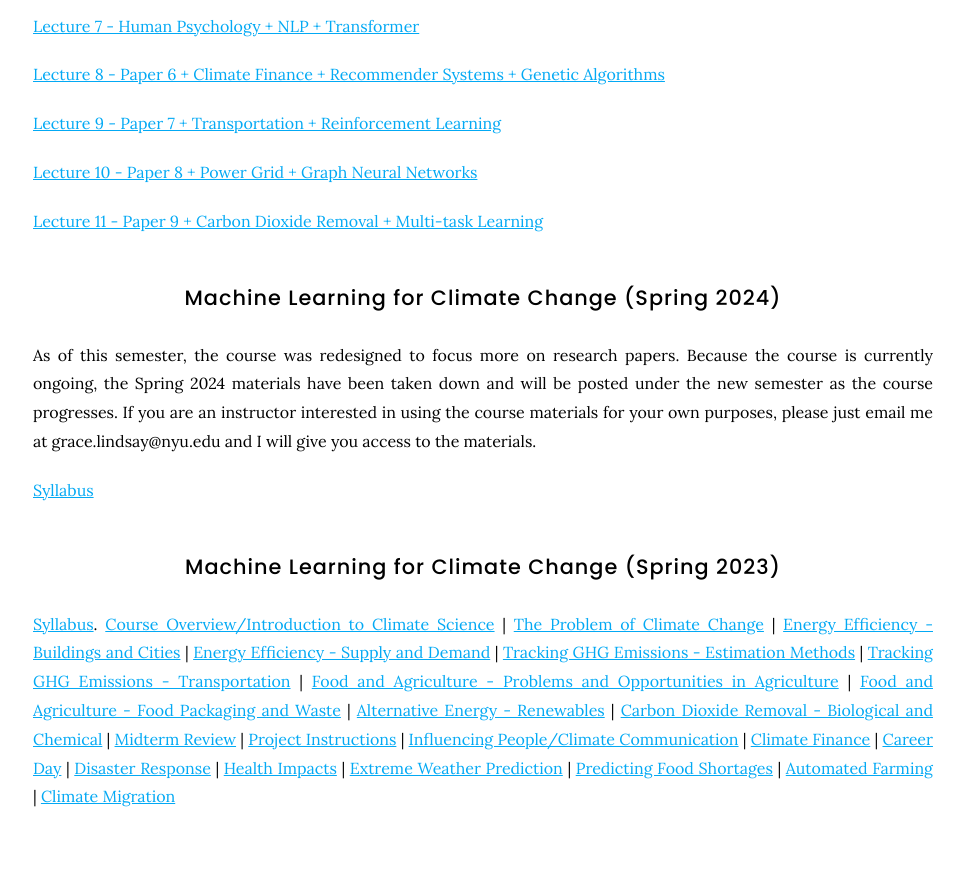
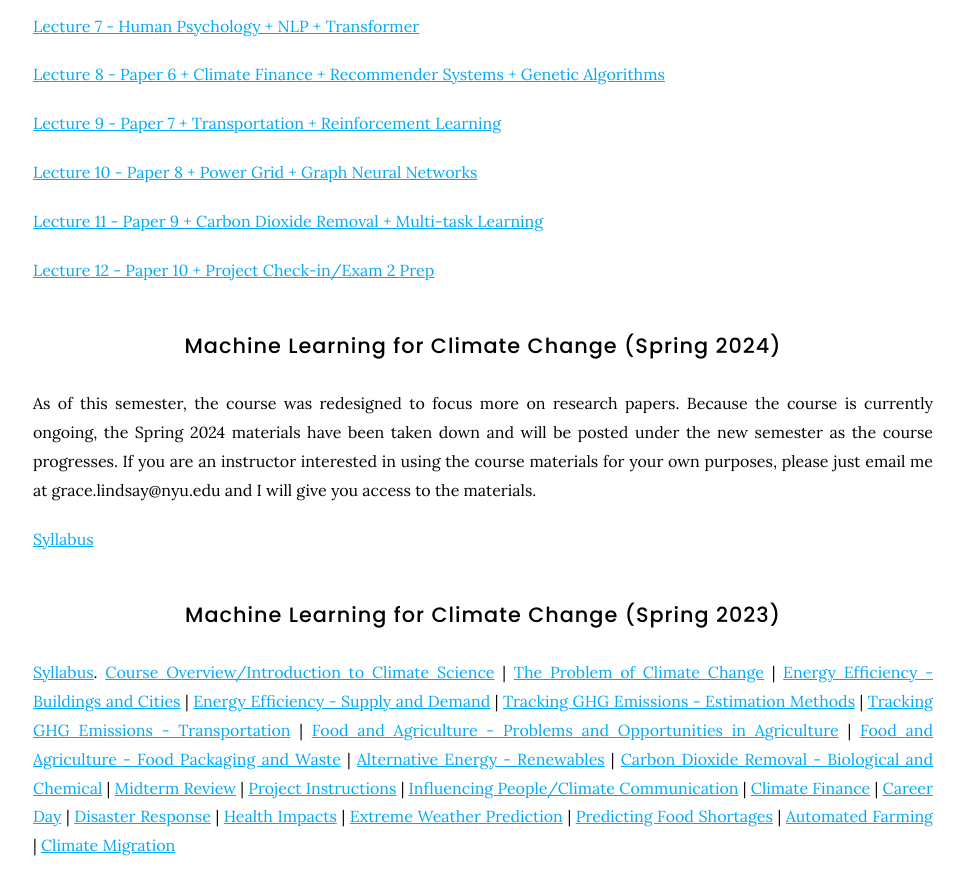
Before and after one commit to Lindsay-Lab/lindsay-lab.github.io, a Jekyll site: the page built from teaching/index.md, in a window 1280 px wide and 900 px high, scrolled down 870 px. Shown: the top 895 px of the window, without its empty margins (157-1121 px from the left). Built offline with Jekyll 4.4.1, drawn with Linux system fonts in a browser that asks for light colours; nearby versions of some CDN libraries.

Commit message:
Update index.md

```diff
--- a/teaching/index.md
+++ b/teaching/index.md
@@ -34,6 +34,8 @@ I usually teach Data Literacy for Psychology (PSYCH-UA 8) in the Fall and Machin
 [Lecture 10 - Paper 8 + Power Grid + Graph Neural Networks](https://lindsay-lab.github.io/ClimateML_Lectures/Lecture10Paper8PowerGridGraphNeuralNetworks.pdf)
 
 [Lecture 11 - Paper 9 + Carbon Dioxide Removal + Multi-task Learning](https://lindsay-lab.github.io/ClimateML_Lectures/Lecture11Paper9CarbonDioxideRemovalReviewMultitaskLearning.pdf)
+
+[Lecture 12 - Paper 10 + Project Check-in/Exam 2 Prep](https://lindsay-lab.github.io/ClimateML_Lectures/Lecture12Paper10Exam2Prep.pdf)
 
 ## Machine Learning for Climate Change (Spring 2024)
 As of this semester, the course was redesigned to focus more on research papers. Because the course is currently ongoing, the Spring 2024 materials have been taken down and will be posted under the new semester as the course progresses. If you are an instructor interested in using the course materials for your own purposes, please just email me at grace.lindsay@nyu.edu and I will give you access to the materials.
```
